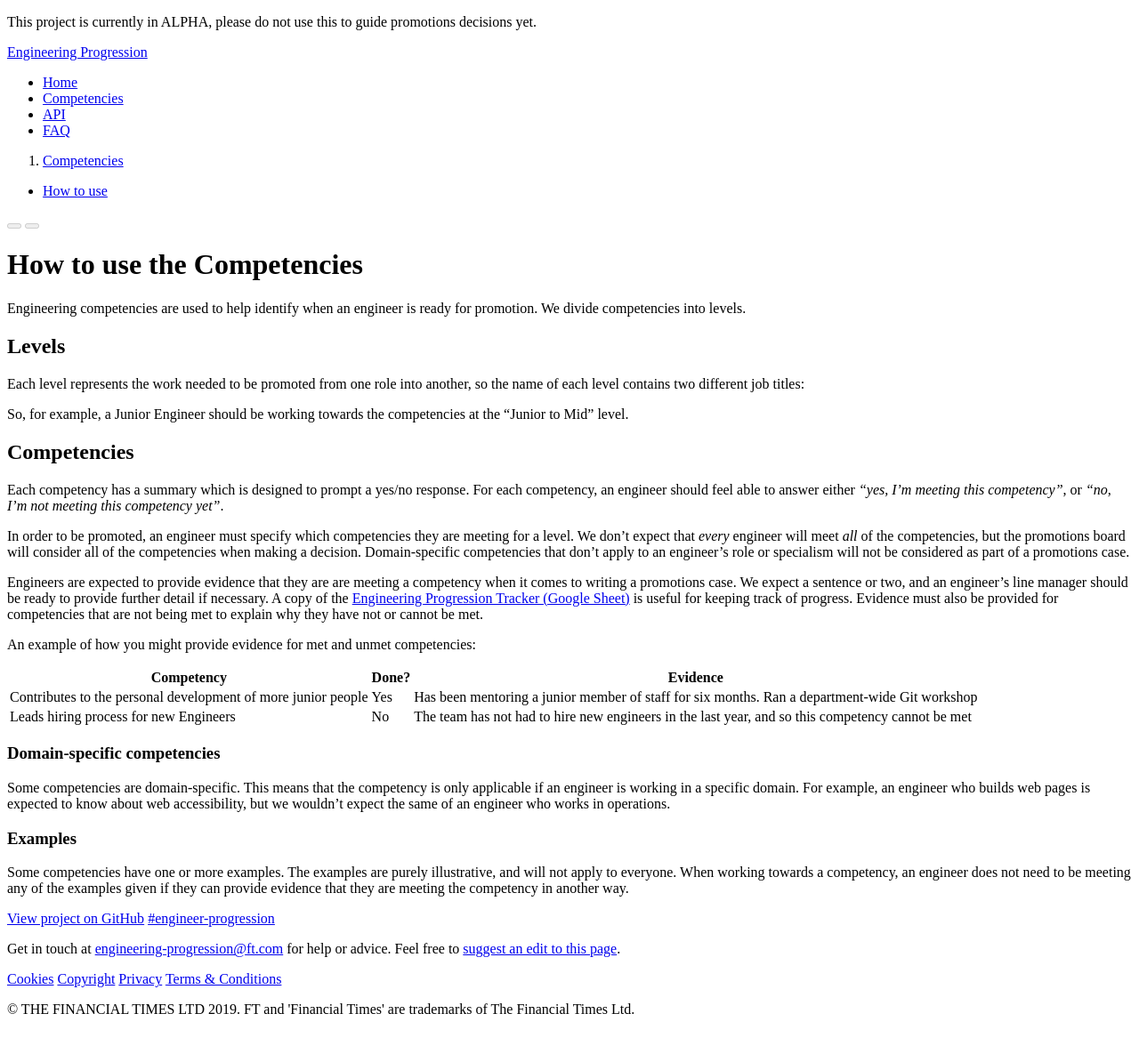
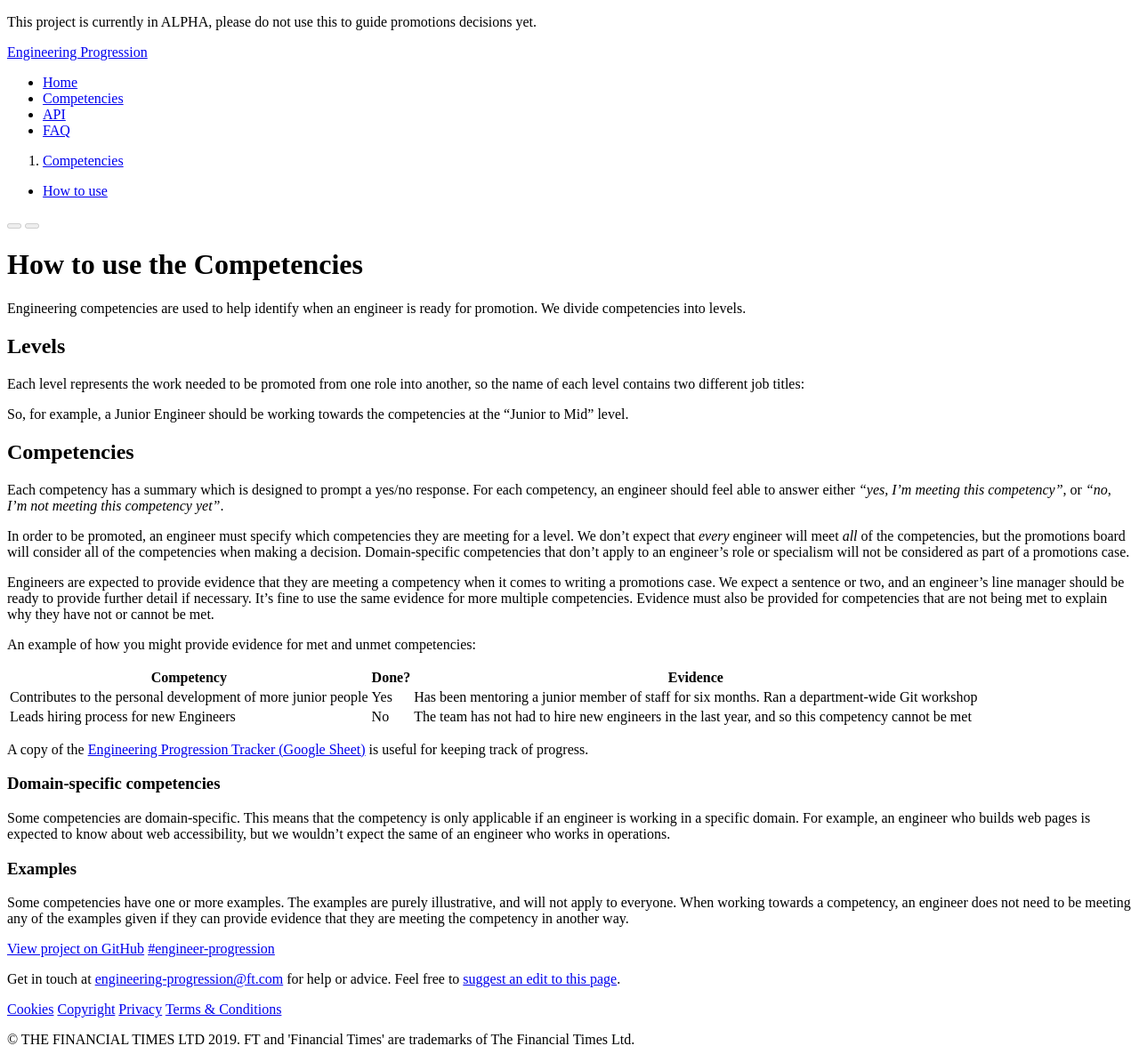
Before and after one commit to Financial-Times/engineering-progression, a Jekyll site: the page built from site/pages/competencies/how-to-use.md, in a window 1280 px wide. Shown: the whole page at 89% size. Built offline with Jekyll 4.4.1, drawn with Linux system fonts in a browser that asks for light colours; a style sheet for code colours, icons or effects is not loaded; before the commit the page ends 1160 px from its top, so only the background shows below that.

Commit message:
Add sentence on duplicate evidence (#185)
* Add sentence on duplicate evidence

The same evidence may be used to meet multiple competencies. We now
clarify this in the how-to-use guide.

This fixes #132.

* Update how-to-use.md

removing dupe `are`

```diff
--- a/site/pages/competencies/how-to-use.md
+++ b/site/pages/competencies/how-to-use.md
@@ -28,7 +28,7 @@ Each competency has a summary which is designed to prompt a yes/no response. For
 
 In order to be promoted, an engineer must specify which competencies they are meeting for a level. We don't expect that _every_ engineer will meet _all_ of the competencies, but the promotions board will consider all of the competencies when making a decision. Domain-specific competencies that don't apply to an engineer's role or specialism will not be considered as part of a promotions case.
 
-Engineers are expected to provide evidence that they are are meeting a competency when it comes to writing a promotions case. We expect a sentence or two, and an engineer's line manager should be ready to provide further detail if necessary. A copy of the <a href="https://docs.google.com/spreadsheets/d/1V0LIbCQtJsi2iowfJnRTDr4Na4LhNAlJ_UHl9dDQs00/edit" class="o-typography-link--external">Engineering Progression Tracker (Google Sheet)</a> is useful for keeping track of progress. Evidence must also be provided for competencies that are not being met to explain why they have not or cannot be met.
+Engineers are expected to provide evidence that they are meeting a competency when it comes to writing a promotions case. We expect a sentence or two, and an engineer's line manager should be ready to provide further detail if necessary. It's fine to use the same evidence for more multiple competencies. Evidence must also be provided for competencies that are not being met to explain why they have not or cannot be met.
 
 An example of how you might provide evidence for met and unmet competencies:
 
@@ -50,6 +50,8 @@ An example of how you might provide evidence for met and unmet competencies:
 	</tr>
 </table>
 
+A copy of the <a href="https://docs.google.com/spreadsheets/d/1V0LIbCQtJsi2iowfJnRTDr4Na4LhNAlJ_UHl9dDQs00/edit" class="o-typography-link--external">Engineering Progression Tracker (Google Sheet)</a> is useful for keeping track of progress.
+
 ### Domain-specific competencies
 
 Some competencies are domain-specific. This means that the competency is only applicable if an engineer is working in a specific domain. For example, an engineer who builds web pages is expected to know about web accessibility, but we wouldn't expect the same of an engineer who works in operations.
```
